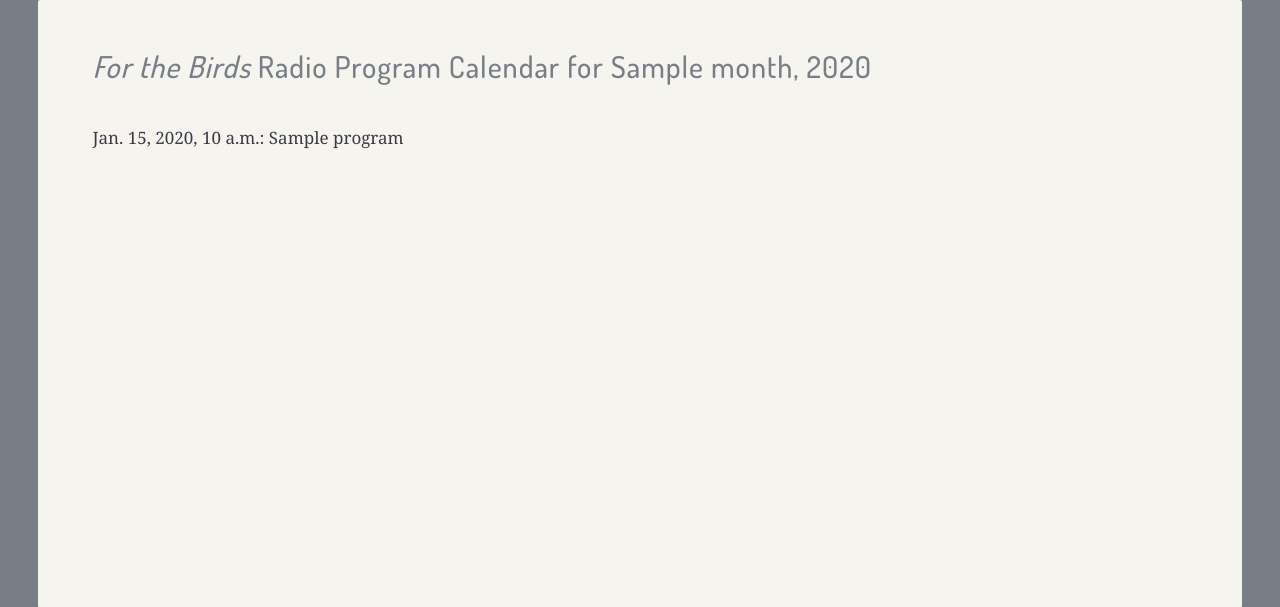
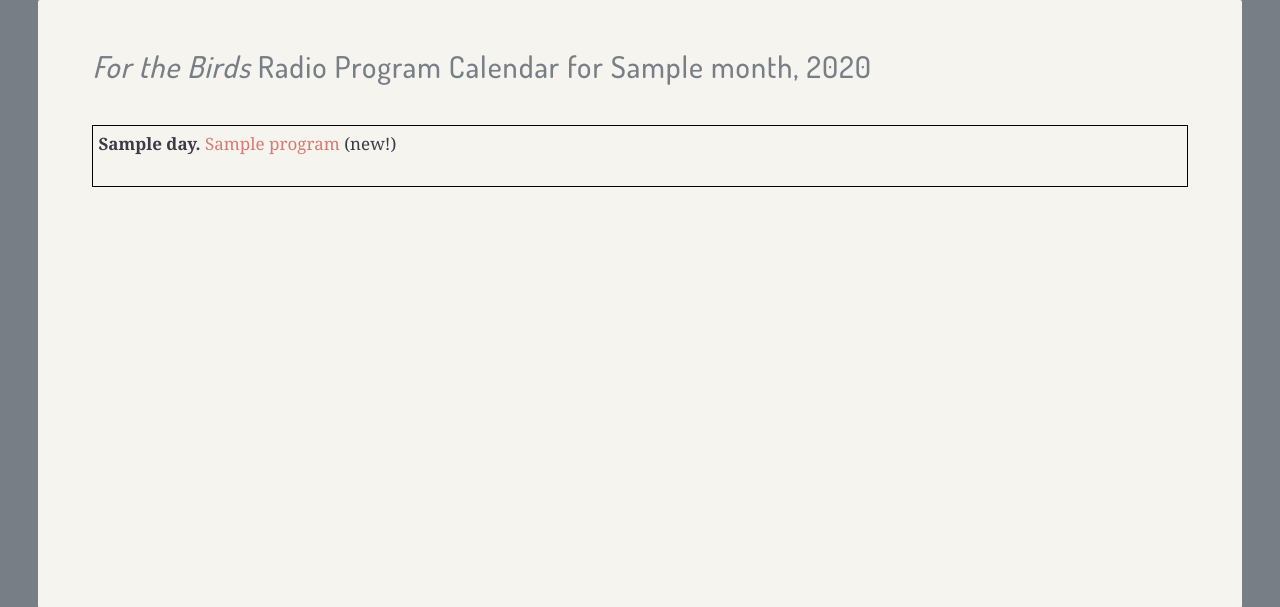
Before and after one commit to katur/forthebirds, a Django app: template creations/templates/radio_calendar.html in a window 1280 px wide. Shown: the part 150-757 px from the top of the page. Run offline with Django 3.2, Linux system fonts and the light colour scheme; the template is opened without the code that fills it: most values are stand-ins (such as "Sample title", 1, 10 or a date in 2020); some libraries are stand-ins or nearby versions; some web fonts are replaced.

Commit message:
Radio calendar work

```diff
--- a/creations/templates/radio.html
+++ b/creations/templates/radio.html
@@ -11,6 +11,9 @@
 
 
 {% block content %}
+
+<a id="calendar-link" href="{% url 'radio_current_calendar_url' %}">
+  Click here for calendar</a>
 
 <div id="all-programs">
   <ul id="year-list">
--- a/creations/templates/radio_calendar.html
+++ b/creations/templates/radio_calendar.html
@@ -2,7 +2,7 @@
 {% load markdown_deux_tags %}
 
 
-{% block body_id %}radio_calendar{% endblock %}
+{% block body_id %}radio-calendar{% endblock %}
 
 
 {% block page_title %}
@@ -11,7 +11,35 @@
 
 
 {% block content %}
-{% for program_air_date in program_air_dates %}
-  {{ program_air_date.date }}: {{ program_air_date.program }}
-{% endfor %}
+
+<table>
+  {% for week in calendar %}
+  <tr>
+    {% for day, programs in week %}
+    <td>
+      {% if day %}
+      <span class="day">
+        {{ day }}.
+      </span>
+
+      {% for program in programs %}
+      <span class="program">
+        <a href="{{ MEDIA_URL }}{{ program.file }}">
+          {{ program.title }}</a>
+
+        {% if program.is_rerun %}
+          (rerun)
+        {% else %}
+          (new!)
+        {% endif %}
+      </span>
+      {% endfor %}
+
+      {% endif %}
+    </td>
+    {% endfor %}
+  </tr>
+  {% endfor %}
+</table>
+
 {% endblock %}
--- a/creations/templates/radio_program.html
+++ b/creations/templates/radio_program.html
@@ -19,7 +19,7 @@
 {% with program.get_reruns.all as reruns %}
 {% if reruns %}
   <span class="field">
-    Rerun Dates:
+    Reruns:
     {% for rerun in reruns %}
       {{ rerun.date }}{% if not forloop.last %}; {% endif %}
     {% endfor %}
--- a/website/static/stylesheets/styles.css
+++ b/website/static/stylesheets/styles.css
@@ -433,6 +433,9 @@ html, body {
   #birds-taxonomical .plus-sign.minus::before {
     display: none; }
 
+#radio #calendar-link {
+  display: block;
+  margin-bottom: 18px; }
 #radio #year-list {
   float: left;
   width: 10%;
@@ -510,6 +513,18 @@ html, body {
             color: #d3a060; }
         #radio .year-programs .program .program-info div.tags {
           max-width: 600px; }
+
+#radio-calendar table, #radio-calendar td {
+  border: 1px solid black; }
+#radio-calendar table {
+  width: 100%;
+  table-layout: fixed;
+  border-collapse: collapse; }
+  #radio-calendar table td {
+    padding: 5px;
+    height: 50px; }
+    #radio-calendar table td .day {
+      font-weight: bold; }
 
 #writing #books {
   width: 105%;
```
Also changed, not shown: creations/static/stylesheets/radio.sass (+21 -0 lines), creations/views.py (+36 -3 lines).
